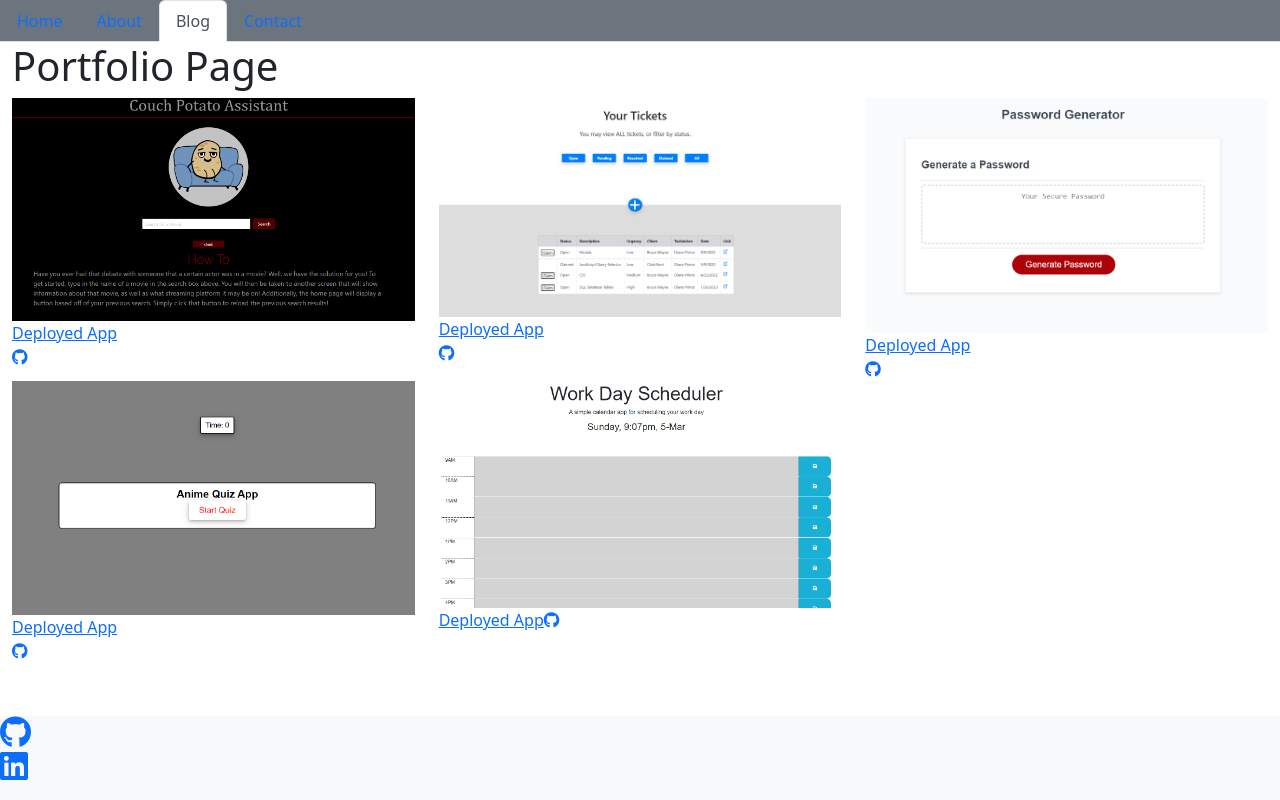
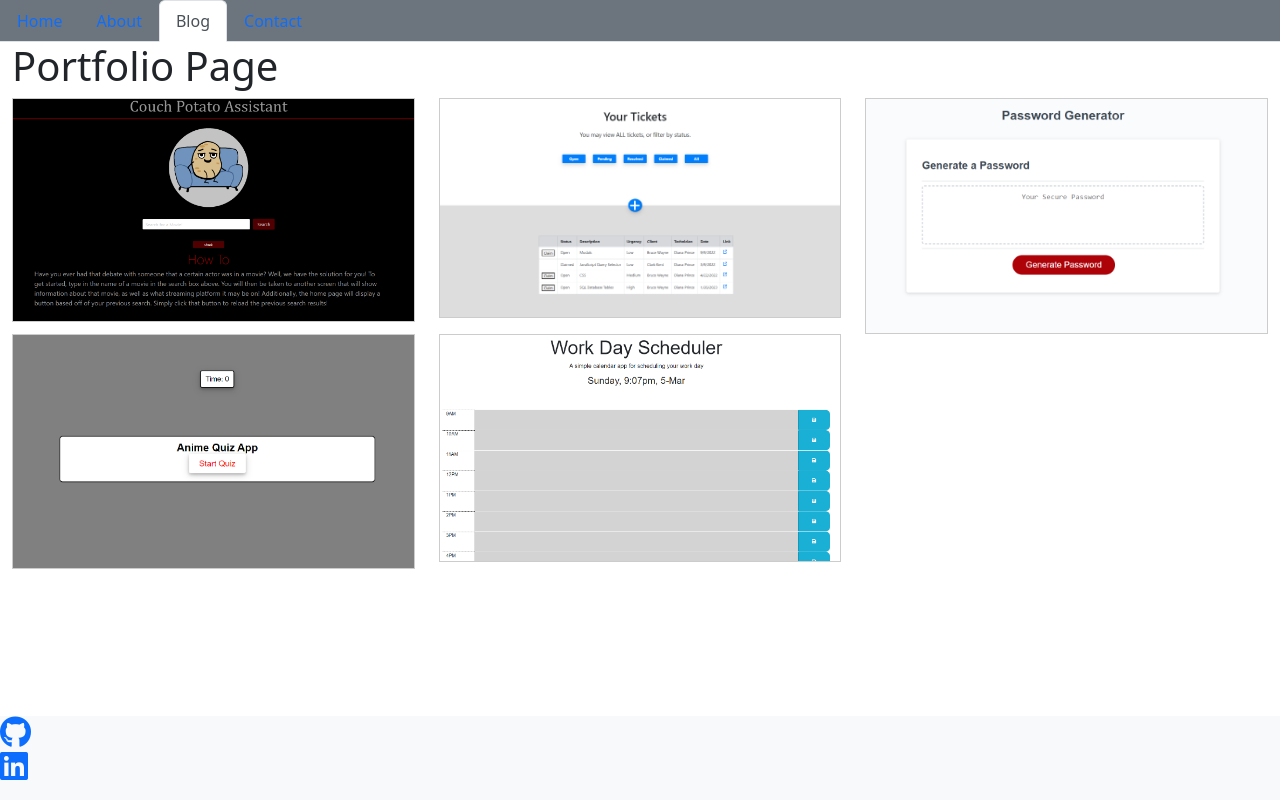
Before and after one commit to lsegura06/SeguraReactPortfolio, a React (Create React App) app: page /blog in a window 1280 px wide. Built offline with nearby package versions, Linux system fonts and the light colour scheme.

Commit message:
more styling

```diff
--- a/src/components/pages/Blog.js
+++ b/src/components/pages/Blog.js
@@ -1,6 +1,7 @@
 import React from 'react';
 import '@fortawesome/fontawesome-free/css/all.min.css';
 import { Container, Row, Col } from 'react-bootstrap';
+import '../../styles/style.css';
 import project1 from '../../assets/images/Project1.PNG';
 import project2 from '../../assets/images/Project2.PNG';
 import project3 from '../../assets/images/Project3.PNG';
--- a/src/styles/style.css
+++ b/src/styles/style.css
@@ -33,3 +33,50 @@
     padding: 20px;
     margin-top: 20px;
 }
+
+.project {
+    position: relative;
+    overflow: hidden;
+    border: 1px solid #ccc;
+}
+
+.project img {
+    transition: transform 0.5s;
+}
+
+.project:hover img {
+    transform: scale(1.1);
+}
+
+.overlay {
+    position: absolute;
+    bottom: 0;
+    left: 0;
+    right: 0;
+    background-color: rgba(0, 0, 0, 0.5);
+    overflow: hidden;
+    width: 100%;
+    height: 0;
+    transition: height 0.5s ease;
+}
+
+.project:hover .overlay {
+    height: 100%;
+}
+
+.text {
+    color: white;
+    font-size: 20px;
+    position: absolute;
+    top: 50%;
+    left: 50%;
+    transform: translate(-50%, -50%);
+    -ms-transform: translate(-50%, -50%);
+    text-align: center;
+}
+
+.text a {
+    display: block;
+    margin: 10px;
+    font-size: 16px;
+}
```
Lines whose indentation alone changed are shown as unchanged.
